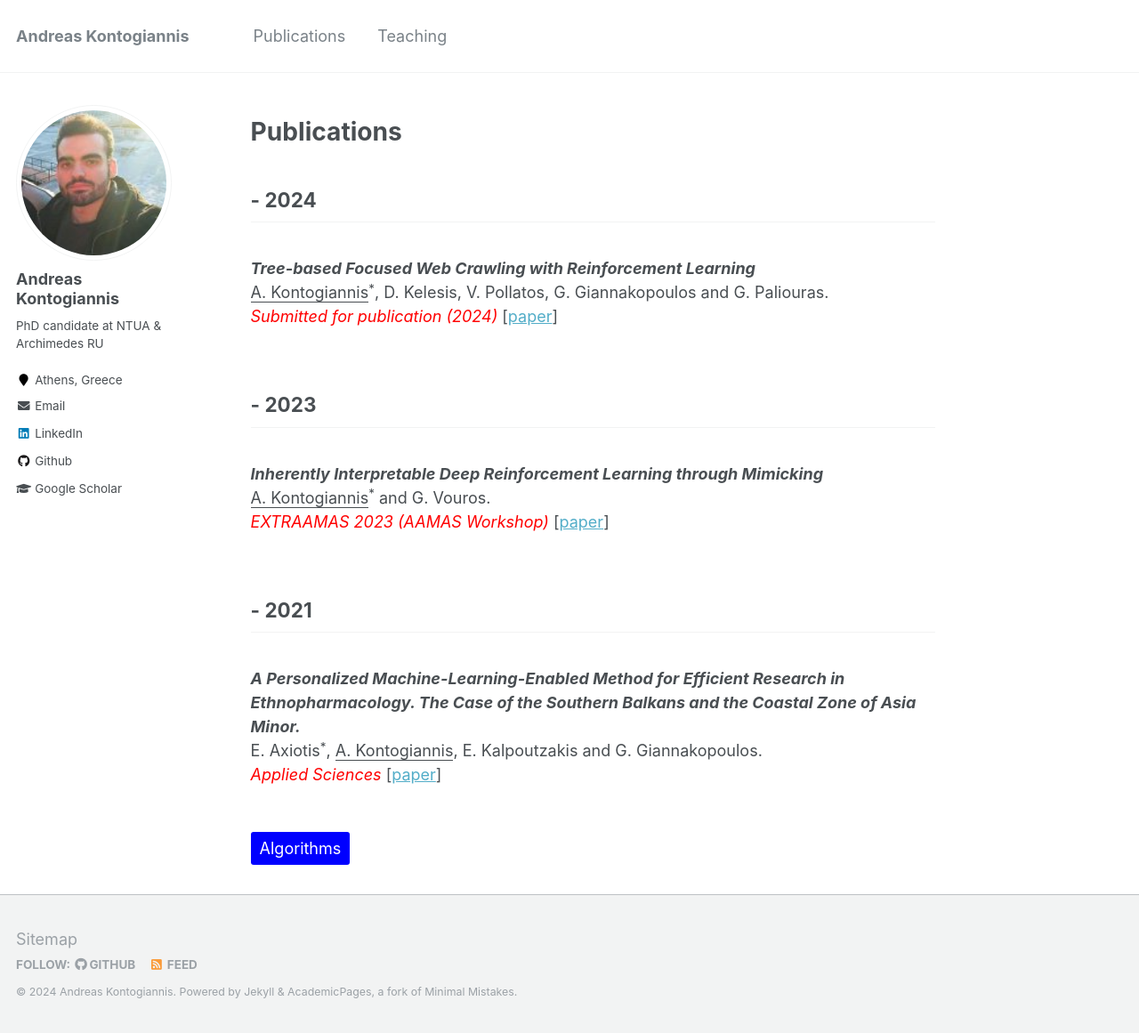
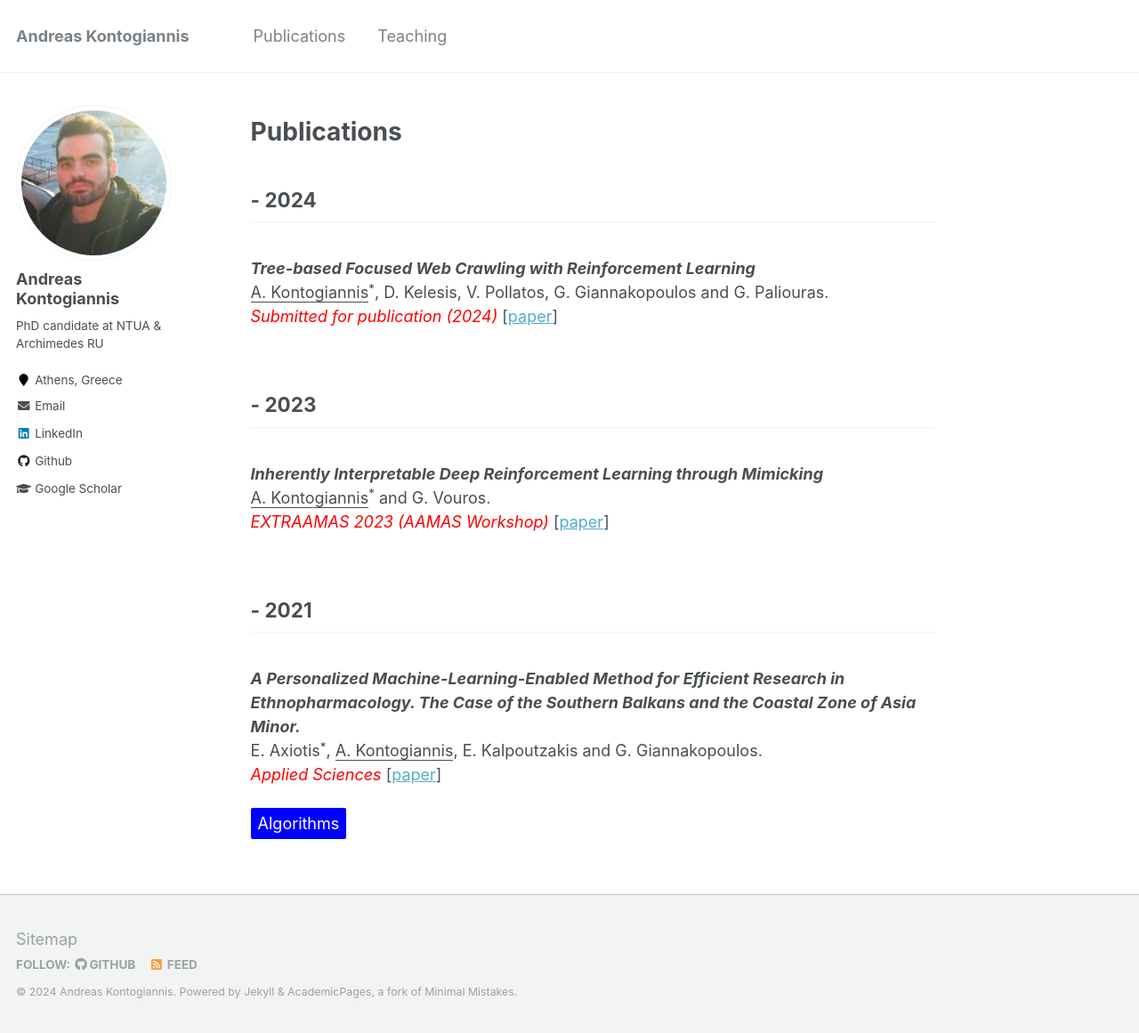
Before and after one commit to ddaedalus/ddaedalus.github.io, a Jekyll site: the page built from _pages/publications.md, in a window 1280 px wide and 1161 px high. Shown: the whole window at 89% size. Built offline with Jekyll 4.4.1, drawn with Linux system fonts in a browser that asks for light colours.

Commit message:
Update publications.md

```diff
--- a/_pages/publications.md
+++ b/_pages/publications.md
@@ -37,7 +37,6 @@ _<font color="red">EXTRAAMAS 2023 (AAMAS Workshop)</font>_ [[paper](https://link
 E. Axiotis<sup>*</sup>, <u>A. Kontogiannis</u>, E. Kalpoutzakis and G. Giannakopoulos.
 <br/>
 _<font color="red">Applied Sciences</font>_ [[paper](https://www.mdpi.com/2076-3417/11/13/5826)] <br/>
-<br/>
-<div style="background-color: blue; color: white; display: inline-block; padding: 5px 10px; border-radius: 3px;">
+<div style="background-color: blue; color: white; display: inline-block; padding: 4px 8px; border-radius: 2px;">
     Algorithms
 </div>
```
